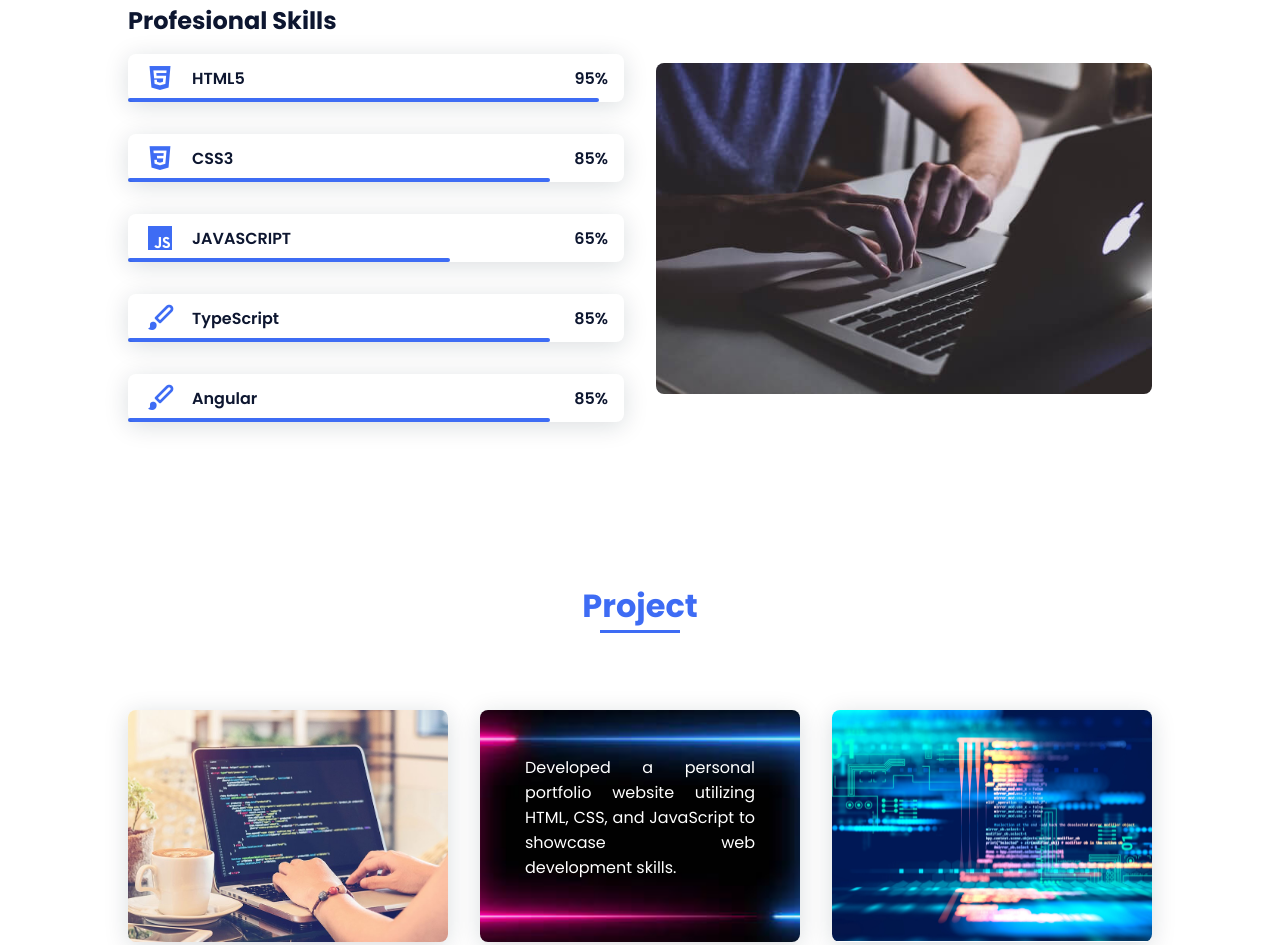
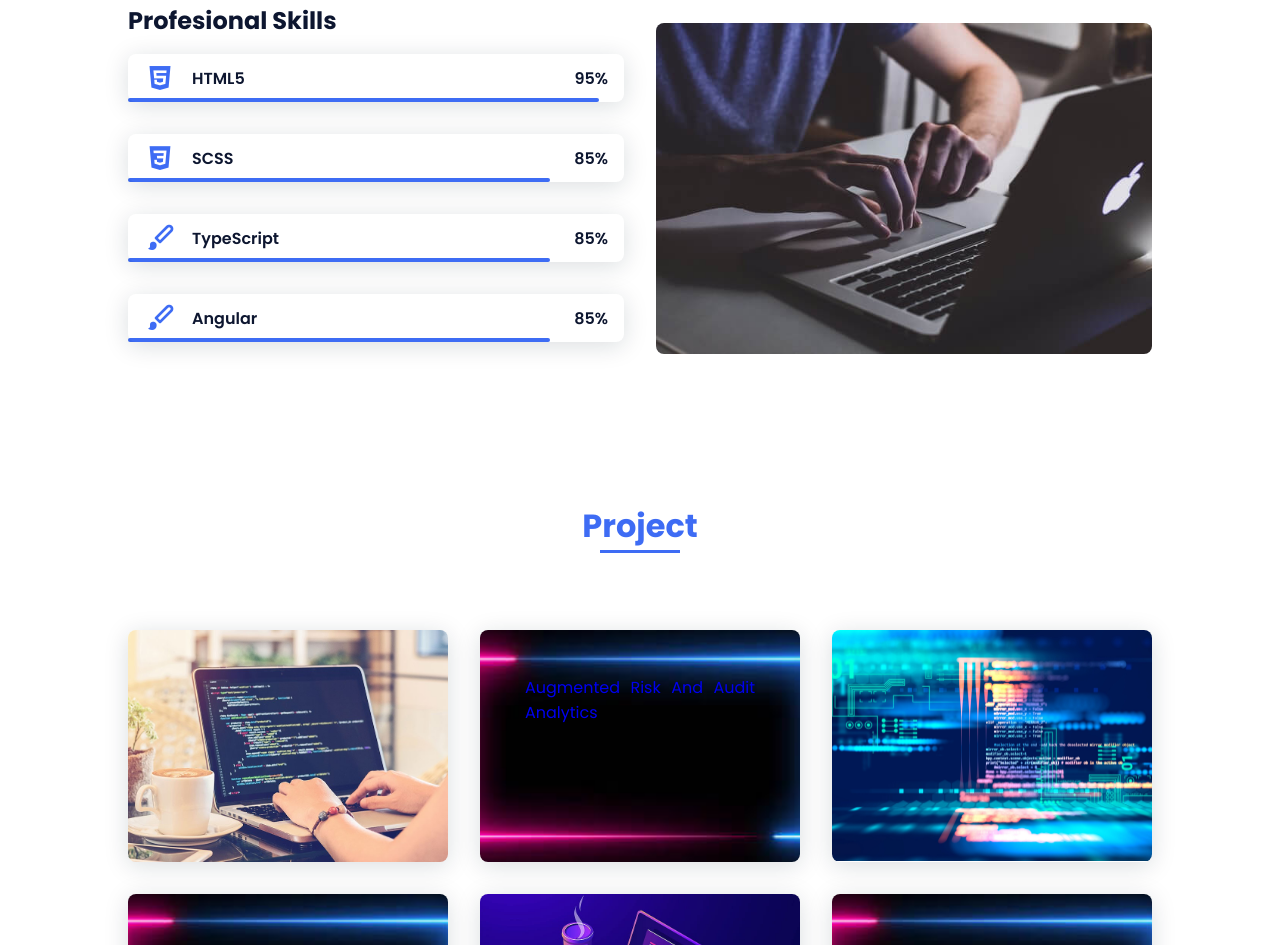
Before and after one commit to megha1299/MeghaPortfolio.github.io, a plain HTML site: page index.html in a window 1280 px wide. Shown: the part 1570-2515 px from the top of the page. Drawn offline with nearby package versions, Linux system fonts and the light colour scheme.

Commit message:
updated details in portfolio

```diff
--- a/index.html
+++ b/index.html
@@ -43,7 +43,7 @@
                     <h1 class="home__title">Hi,<br>I'm <span class="home__title-color">Megha</span><br> FE Developer</h1>
 
                     <a href="mailto:meghashibu221@gmail.com" class="button">Contact</a>
-                    <a href="MeghaElsa_Resume.pdf" class="button">Download CV</a>
+                    <a href="Megha_Elsa_Shibu_Resume.pdf" class="button">Download CV</a>
                 </div>
 
                 <div class="home__social">
@@ -102,25 +102,13 @@
                         <div class="skills__data">
                             <div class="skills__names">
                                 <i class='bx bxl-css3 skills__icon'></i>
-                                <span class="skills__name">CSS3</span>
+                                <span class="skills__name">SCSS</span>
                             </div>
                             <div class="skills__bar skills__css">
 
                             </div>
                             <div>
                                 <span class="skills__percentage">85%</span>
-                            </div>
-                        </div>
-                        <div class="skills__data">
-                            <div class="skills__names">
-                                <i class='bx bxl-javascript skills__icon' ></i>
-                                <span class="skills__name">JAVASCRIPT</span>
-                            </div>
-                            <div class="skills__bar skills__js">
-
-                            </div>
-                            <div>
-                                <span class="skills__percentage">65%</span>
                             </div>
                         </div>
                         <div class="skills__data">
@@ -164,7 +152,7 @@
                         <img src="assets/img/img4.jpg" alt="">
                     </a>
                     <p class="work__para">
-                        Developed a personal portfolio website utilizing HTML, CSS, and JavaScript to showcase web development skills.
+                        <a href="https://www.aurex.ai/">Augmented Risk And Audit Analytics</a>
                     </p>
                     <a class="work__img">
                         <img src="assets/img/img2.jpg" alt="">
@@ -179,7 +167,7 @@
                         <img src="assets/img/img3.jpg" alt="">
                     </a>
                     <p class="work__para">
-                        Developed a calculator with HTML, CSS, and JavaScript.
+                        Developed a personal portfolio website utilizing HTML, CSS, and JavaScript to showcase web development skills.
                     </p>
                     <!-- <a href="" class="work__img">
                         <img src="assets/img/work6.jpg" alt="">
@@ -247,7 +235,7 @@
                     <form action="submitToGoogleSheet" class="contact__form">
                         <input type="text" placeholder="Name" class="contact__input">
                         <input type="mail" placeholder="Email" class="contact__input">
-                        <textarea name="" id="" cols="0" rows="10" class="contact__input"></textarea>
+                        <textarea name="" id="" cols="0" rows="10" class="contact__input" placeholder="Add text"></textarea>
                         <input type="button" value="Send" class="contact__button button">
                     </form>
                 </div>
```
